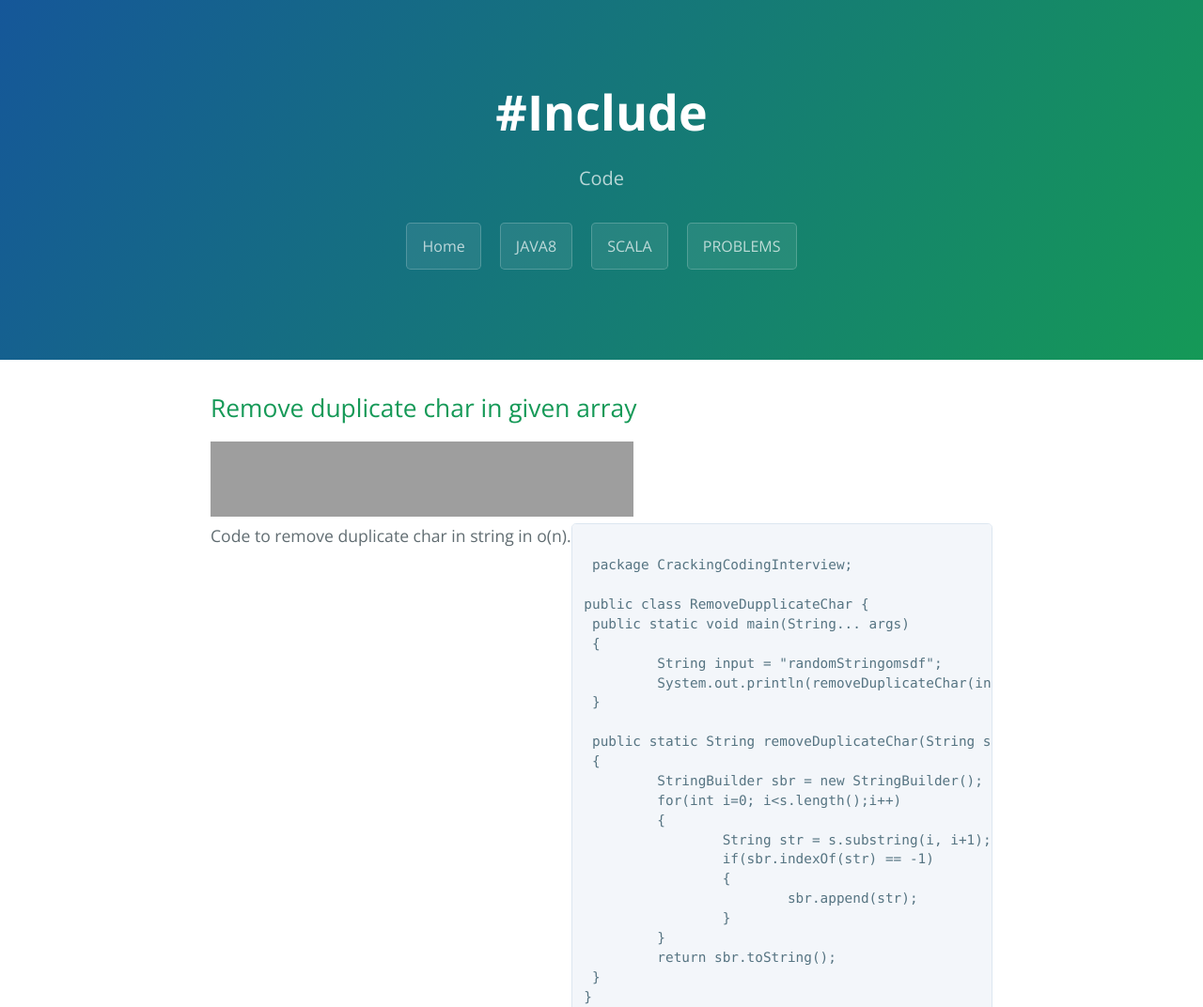
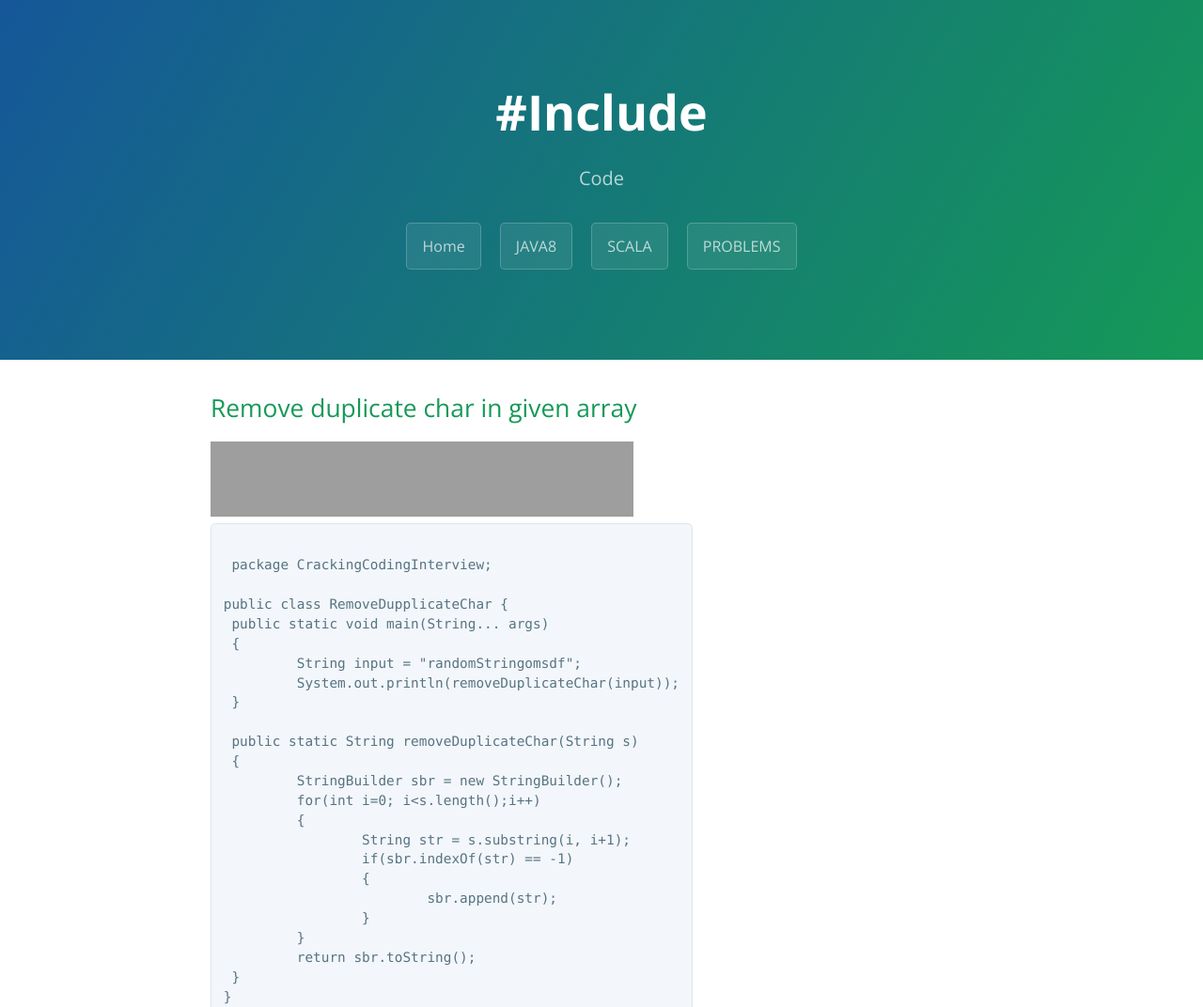
Before and after one commit to Bhagwati/-Include, a plain HTML site: page RemoveDuplicateChar.html in a window 1280 px wide. Shown: the top 1072 px of the page at 94% size. Drawn offline with nearby package versions, Linux system fonts and the light colour scheme; grey boxes are pictures that could not be loaded.

Commit message:
Update RemoveDuplicateChar.html

```diff
--- a/RemoveDuplicateChar.html
+++ b/RemoveDuplicateChar.html
@@ -28,7 +28,6 @@
 <script src="//platform.linkedin.com/in.js" type="text/javascript"> lang: en_US</script>
 <script type="IN/Share" data-url="https://bhagwati.github.io/-Include/RemoveDuplicateChar"></script>
 <div>
-<p>Code to remove duplicate char in string in o(n).</p>
 <pre><code>
  package CrackingCodingInterview;
 
```
